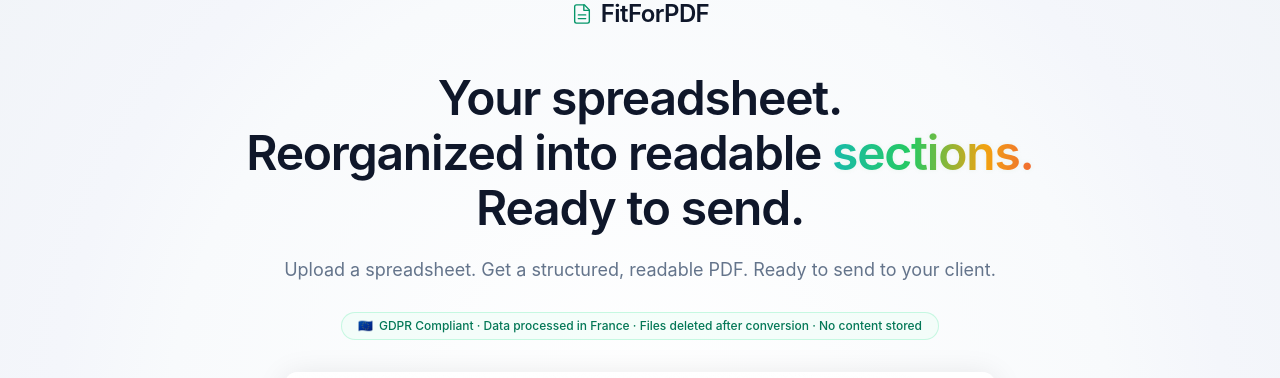
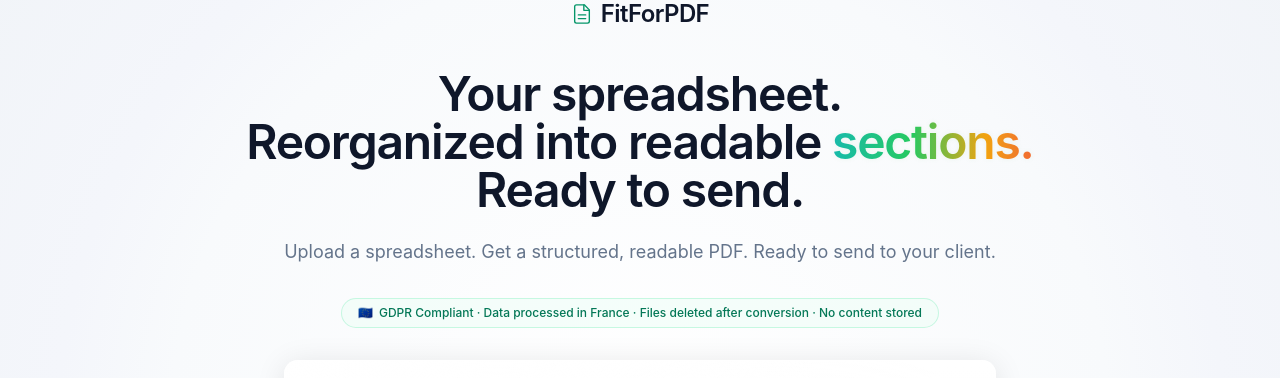
Before and after one commit to Togetheart/fitforpdf-frontend, a Next.js app: page / in a window 1280 px wide. Shown: the part 130-508 px from the top of the page. Built offline with nearby package versions, Linux system fonts and the light colour scheme; no server answers; a web font is replaced by a local one.

Commit message:
Hero fade-in: only on UploadCard block, remove from logo/headline/subtitle/trustpill

```diff
--- a/app/components/HeroHeadline.jsx
+++ b/app/components/HeroHeadline.jsx
@@ -43,7 +43,7 @@ export default function HeroHeadline() {
 
   return (
     <>
-    <div className="hero-headline-line flex items-center justify-center gap-2 mb-4" style={{ animationDelay: '1s' }}>
+    <div className="flex items-center justify-center gap-2 mb-4">
       <svg width="22" height="22" viewBox="0 0 24 24" fill="none" stroke="#059669" strokeWidth="1.5" strokeLinecap="round" strokeLinejoin="round" aria-hidden="true">
         <path d="M14.5 2H6a2 2 0 0 0-2 2v16a2 2 0 0 0 2 2h12a2 2 0 0 0 2-2V7.5L14.5 2z" />
         <polyline points="14 2 14 8 20 8" />
@@ -53,13 +53,10 @@ export default function HeroHeadline() {
       <span className="text-2xl font-semibold tracking-tight text-slate-900">FitForPDF</span>
     </div>
     <h1 className="leading-[1.08] tracking-tight text-[2.25rem] font-semibold sm:text-5xl">
-      <span ref={firstLineRef} className="hero-headline-line block text-slate-900" style={{ animationDelay: '0ms' }}>
+      <span ref={firstLineRef} className="block text-slate-900">
         Your spreadsheet.
       </span>
-      <span
-        className="hero-headline-line block text-slate-900"
-        style={{ animationDelay: '0ms' }}
-      >
+      <span className="block text-slate-900">
         Reorganized into readable{' '}
         <span
           ref={sectionWordRef}
@@ -70,10 +67,7 @@ export default function HeroHeadline() {
           sections.
         </span>
       </span>
-      <span
-        className="hero-headline-line block text-slate-900"
-        style={{ animationDelay: '0ms' }}
-      >
+      <span className="block text-slate-900">
         Ready to send.
       </span>
     </h1>
--- a/app/page.jsx
+++ b/app/page.jsx
@@ -116,14 +116,12 @@ export default function Page() {
       >
         <div className="space-y-8">
           <p
-            className="hero-headline-line w-full max-w-none text-lg text-slate-500 lg:whitespace-nowrap"
-            style={{ animationDelay: '0ms' }}
+            className="w-full max-w-none text-lg text-slate-500 lg:whitespace-nowrap"
           >
             {LANDING_COPY.heroSubheadline}
           </p>
           <p
-            className="hero-headline-line inline-flex items-center gap-1.5 rounded-full border border-emerald-200/60 bg-emerald-50/50 px-4 py-1.5 text-xs font-medium text-emerald-700"
-            style={{ animationDelay: '0ms' }}
+            className="inline-flex items-center gap-1.5 rounded-full border border-emerald-200/60 bg-emerald-50/50 px-4 py-1.5 text-xs font-medium text-emerald-700"
           >
             <span aria-label="European Union flag">🇪🇺</span>
             {LANDING_COPY.heroTrustLine}
```
